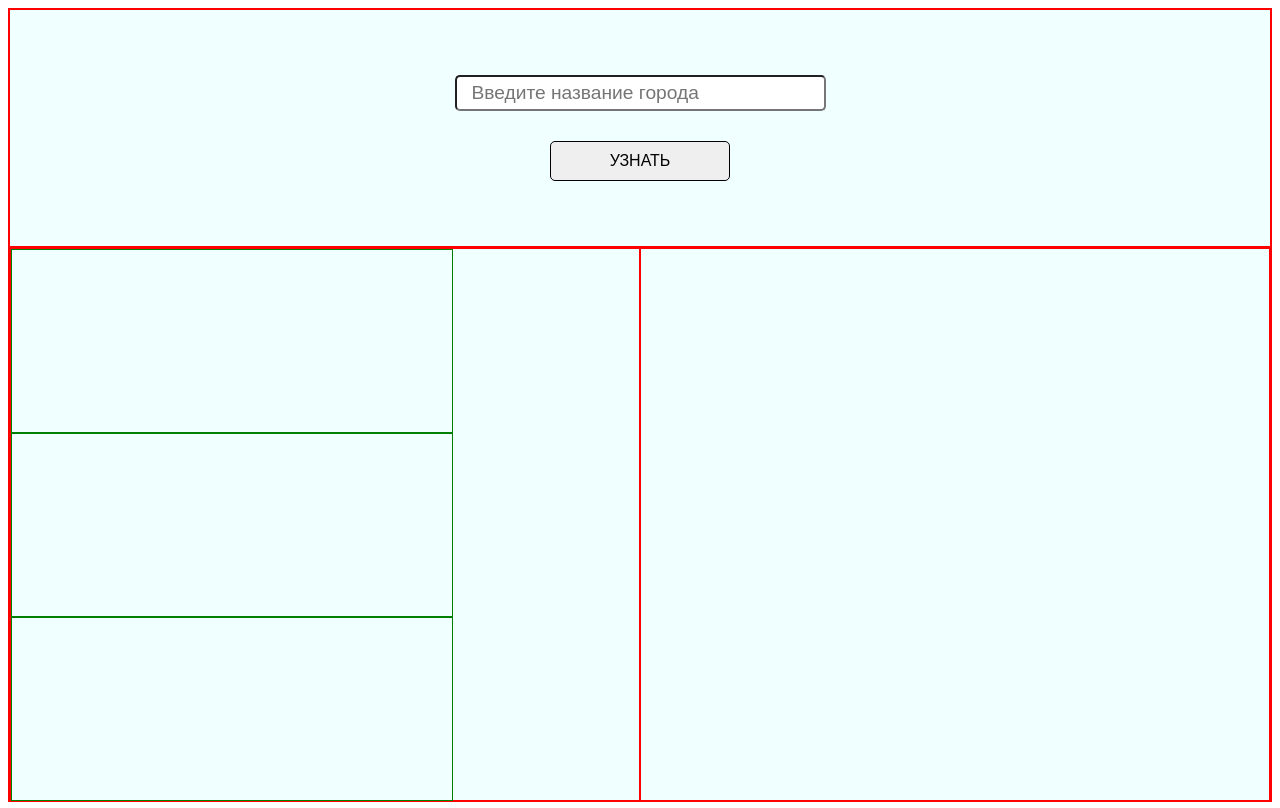
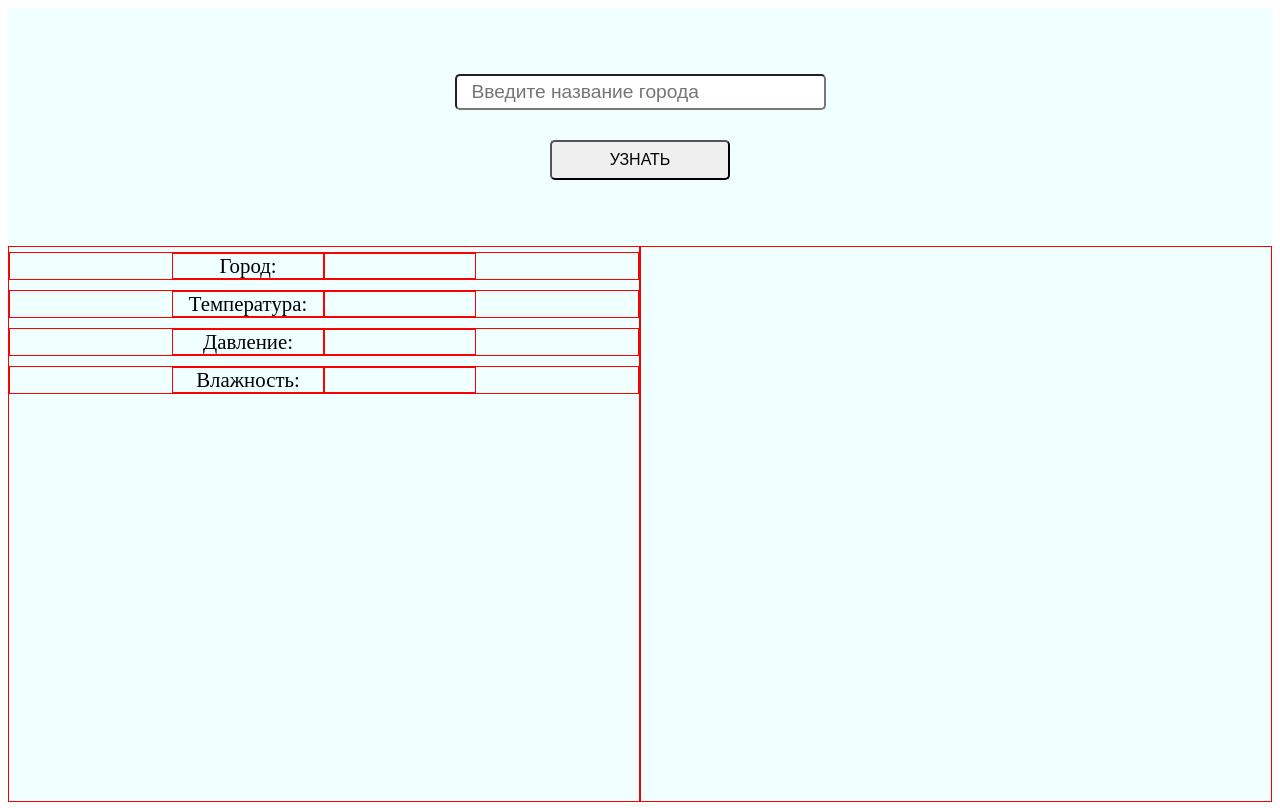
Before and after one commit to picpoint/appweather, a website: page src/index.html in a window 1280 px wide. Drawn offline with nearby package versions, Linux system fonts and the light colour scheme; files that its build step writes are made by us from their sources.

Commit message:
work with data for params weather

```diff
--- a/src/index.html
+++ b/src/index.html
@@ -14,11 +14,32 @@
 				<input type="text" placeholder="Введите название города">
 				<button>УЗНАТЬ</button>
 			</div>
+
+
 			<div class="general__showblock">
 				<div class="general__datablock">
-					<span></span>
-					<span class="general__nameCity"></span>
-					<span class="general__visibility"></span>
+
+					<div class="general__name">
+						<span class="general__namedesc">Город: </span>
+						<span class="general__nameCity"></span>
+					</div>
+
+					<div class="general__temperaturs">
+						<span class="general__tempdesc">Температура: </span>
+						<span class="general__temp"></span>
+					</div>
+
+					<div class="general__pressure">
+						<span class="general__pressdesc">Давление: </span>
+						<span class="general__press"></span>
+					</div>
+
+					<div class="general__humidity">
+						<span class="general__humiddesc">Влажность: </span>
+						<span class="general__humid"></span>
+					</div>
+
+
 				</div>
 				<div class="general__animationsblock">
 
--- a/src/js/reqCity.js
+++ b/src/js/reqCity.js
@@ -3,17 +3,14 @@ const btn = document.querySelector('.general__findblock').lastChild;
 const span = document.querySelector('.general__datablock').firstChild;
 const nameCity = document.querySelector('.general__nameCity');
 const visibility = document.querySelector('.general__visibility');
+const tempCity = document.querySelector('.general__temp');
+const pressCity = document.querySelector('.general__press');
+const humidCity = document.querySelector('.general__humid');
+
+
 const key = 'b13322108a6798e54b547c8d1708f1c2';
 const uri = 'http://api.openweathermap.org/data/2.5/weather?q=';
 
-
-/*
-simple work template
-https://api.openweathermap.org/data/2.5/weather?q=Stavropol&appid=b13322108a6798e54b547c8d1708f1c2
-*/
-
-console.log(nameCity);
-console.log(visibility);
 
 function responseStr () {
   const cityName = input.value;
@@ -24,19 +21,19 @@ function responseStr () {
   xhr.addEventListener('readystatechange', () => {
     if (xhr.readyState === 4 && xhr.status === 200) {
       let result = xhr.responseText;
-      //console.log(result);
       let objJson = JSON.parse(result);
-      //console.log(objJson);
+      console.log(objJson);
 
       for (let key in objJson) {
-        //console.log(key);
         if (key == 'name') {
-          console.log(objJson[key]);
           nameCity.innerText = objJson[key];
         }
 
-        if (key == 'visibility') {
-          visibility.innerText = objJson[key];
+        if (key == 'main') {
+          console.log(objJson[key].temp);
+          tempCity.innerHTML = Math.floor(objJson[key].temp - 273.15) + ' C';
+          pressCity.innerHTML = objJson[key].pressure + 'мм. рт. ст.';
+          humidCity.innerHTML = objJson[key].humidity + ' %';
         }
 
 
--- a/src/less/style.less
+++ b/src/less/style.less
@@ -4,13 +4,13 @@
   background-color: azure;
   height: 99vh;
   &__wrap {
-    border: @border;
+    //border: @border;
     display: flex;
     flex-direction: column;
     height: 99vh;
   }
   &__findblock {
-    border: @border;
+    //border: @border;
     display: flex;
     flex-direction: column;
     justify-content: center;
@@ -24,34 +24,123 @@
       padding-left: 15px;
     }
     button {
-      border: 1px solid black;
+      //border: 1px solid black;
       font-size: 1rem;
       margin-top: 30px;
       border-radius: 5px;
       width: 180px;
       height: 40px;
       cursor: pointer;
+      outline: none;
     }
   }
   &__showblock {
-    border: @border;
+    //border: @border;
     display: flex;
     height: 70%;
   }
   &__datablock {
     border: @border;
     display: flex;
-    flex-wrap: wrap;
+    flex-direction: column;
     height: 100%;
     width: 50%;
-    span {
-      border: 1px solid green;
-      display: flex;
-      width: 70%;
-      white-space: normal;
+  }
 
-    }
+  &__name {
+    border: @border;
+    display: flex;
+    justify-content: center;
+    margin: 5px 0;
   }
+  &__namedesc{
+    border: @border;
+    display: flex;
+    justify-content: center;
+    width: 150px;
+    font-size: 1.3rem;
+  }
+  &__nameCity {
+    border: @border;
+    display: flex;
+    justify-content: center;
+    width: 150px;
+    font-size: 1.5rem;
+    font-weight: bolder;
+  }
+
+  &__temperaturs {
+    border: @border;
+    display: flex;
+    justify-content: center;
+    margin: 5px 0;
+  }
+  &__tempdesc {
+    border: @border;
+    display: flex;
+    justify-content: center;
+    width: 150px;
+    font-size: 1.3rem;
+  }
+  &__temp {
+    border: @border;
+    display: flex;
+    justify-content: center;
+    width: 150px;
+    font-size: 1.5rem;
+    font-weight: bolder;
+  }
+
+  &__pressure {
+    border: @border;
+    display: flex;
+    justify-content: center;
+    margin: 5px 0;
+  }
+  &__pressdesc {
+    border: @border;
+    display: flex;
+    justify-content: center;
+    width: 150px;
+    font-size: 1.3rem;
+  }
+  &__press {
+    border: @border;
+    display: flex;
+    justify-content: center;
+    width: 150px;
+    font-size: 1.5rem;
+    font-weight: bolder;
+  }
+
+  &__humidity {
+    border: @border;
+    display: flex;
+    justify-content: center;
+    margin: 5px 0;
+  }
+  &__humiddesc {
+    border: @border;
+    display: flex;
+    justify-content: center;
+    width: 150px;
+    font-size: 1.3rem;
+  }
+  &__humid {
+    border: @border;
+    display: flex;
+    justify-content: center;
+    width: 150px;
+    font-size: 1.5rem;
+    font-weight: bolder;
+  }
+
+
+
+
+
+
+
   &__animationsblock {
     border: @border;
     height: 100%;
```
Also changed, not shown: public/index.html (+1 -1 lines), public/js/reqCity.js (+11 -14 lines), public/css/style.css.
